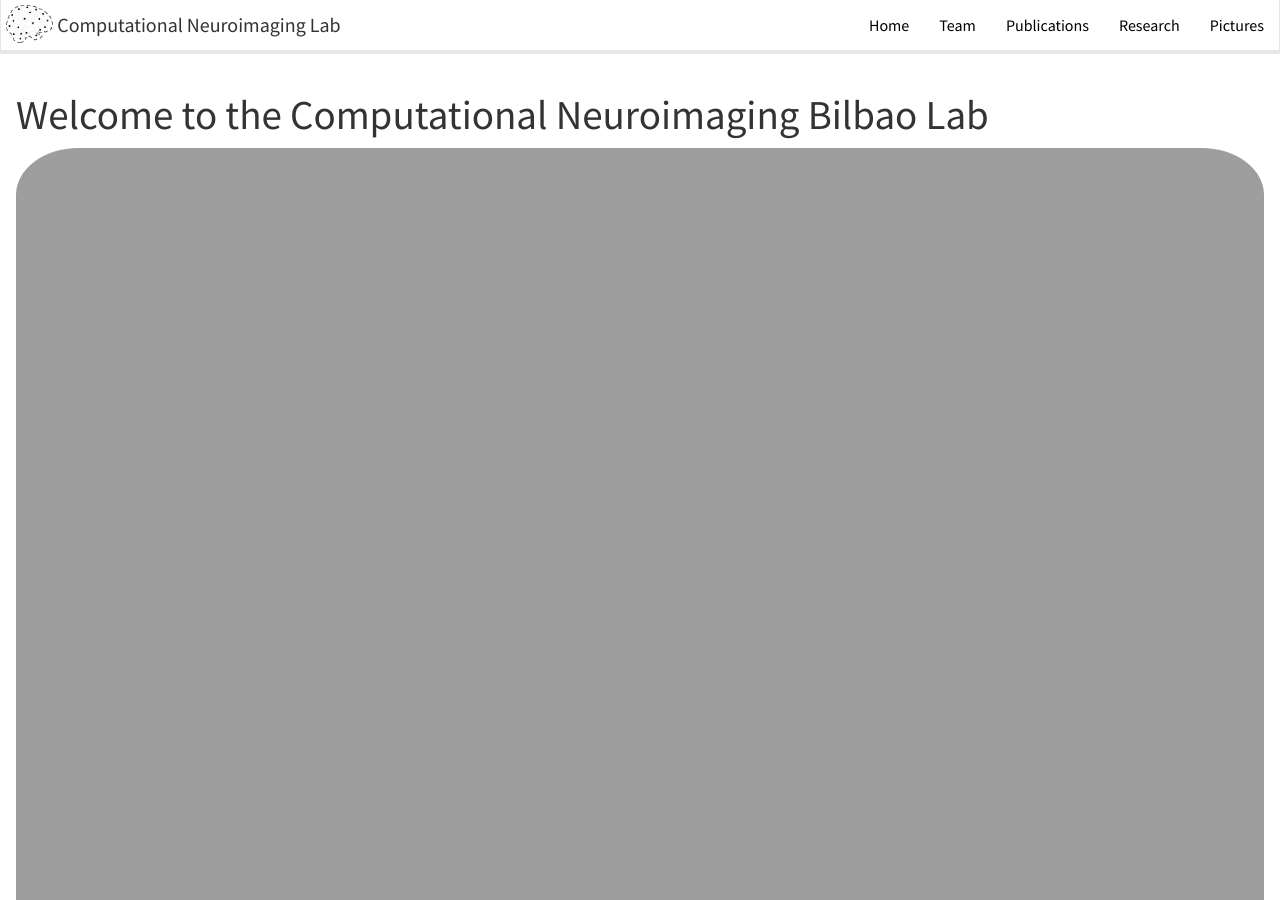
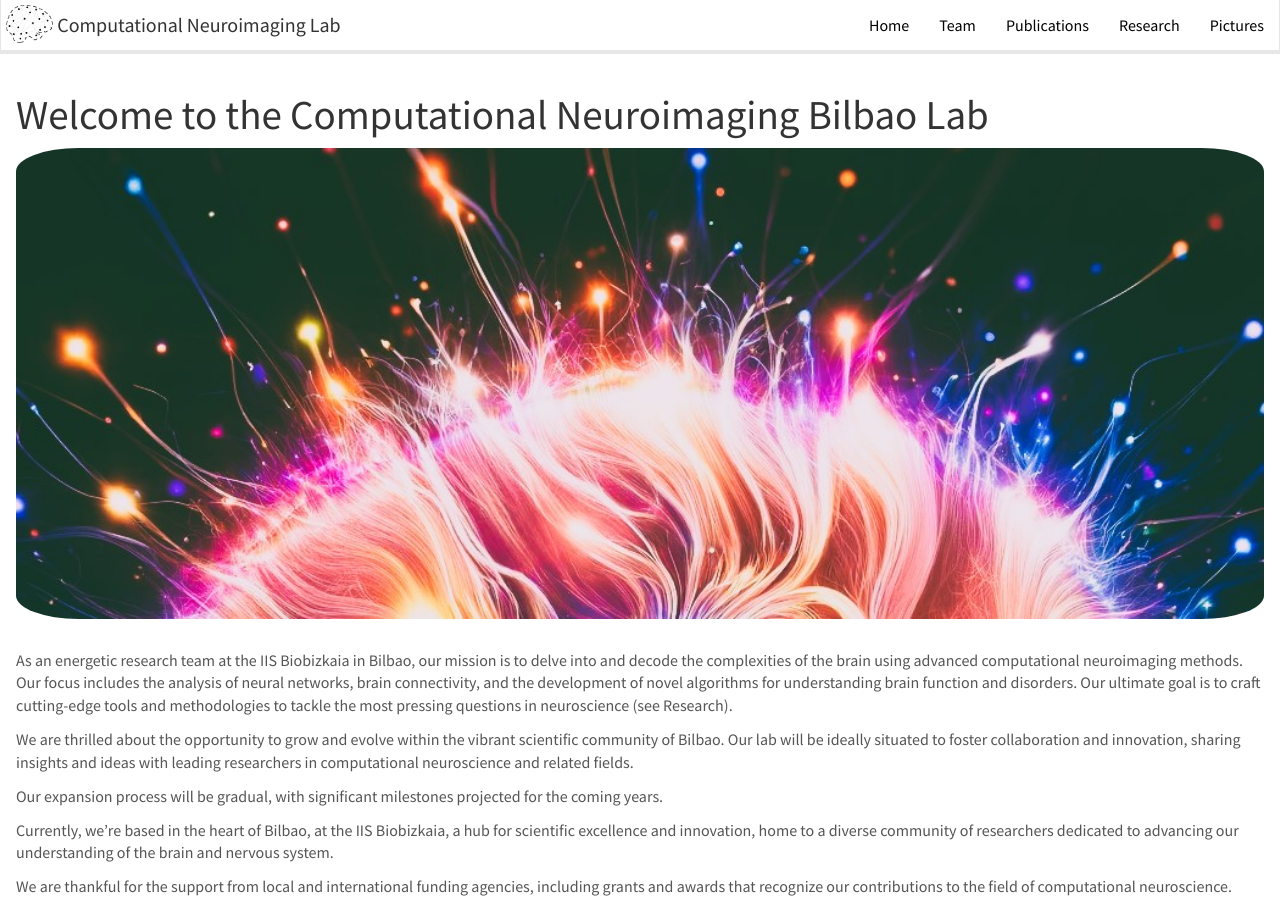
Before and after one commit to itellaetxe/compneurobilbao_website, a Jekyll site: the page built from _pages/home.md, in a window 1280 px wide and 900 px high. Built offline with Jekyll 4.4.1, drawn with Linux system fonts in a browser that asks for light colours; nearby versions of some CDN libraries.

Commit message:
[change home page image]

```diff
--- a/_pages/home.md
+++ b/_pages/home.md
@@ -7,7 +7,7 @@ layout: homelay
 ---
 
 <div markdown="0" id="home-image">
-    <img src="{{ site.url }}{{ site.baseurl }}/images/homepic/home1.jpg" alt="CompNeuro Bilbao Lab" />
+    <img src="{{ site.url }}{{ site.baseurl }}/images/homepic/home_brain.jpg" alt="CompNeuro Bilbao Lab" />
 </div>
 
 
```
